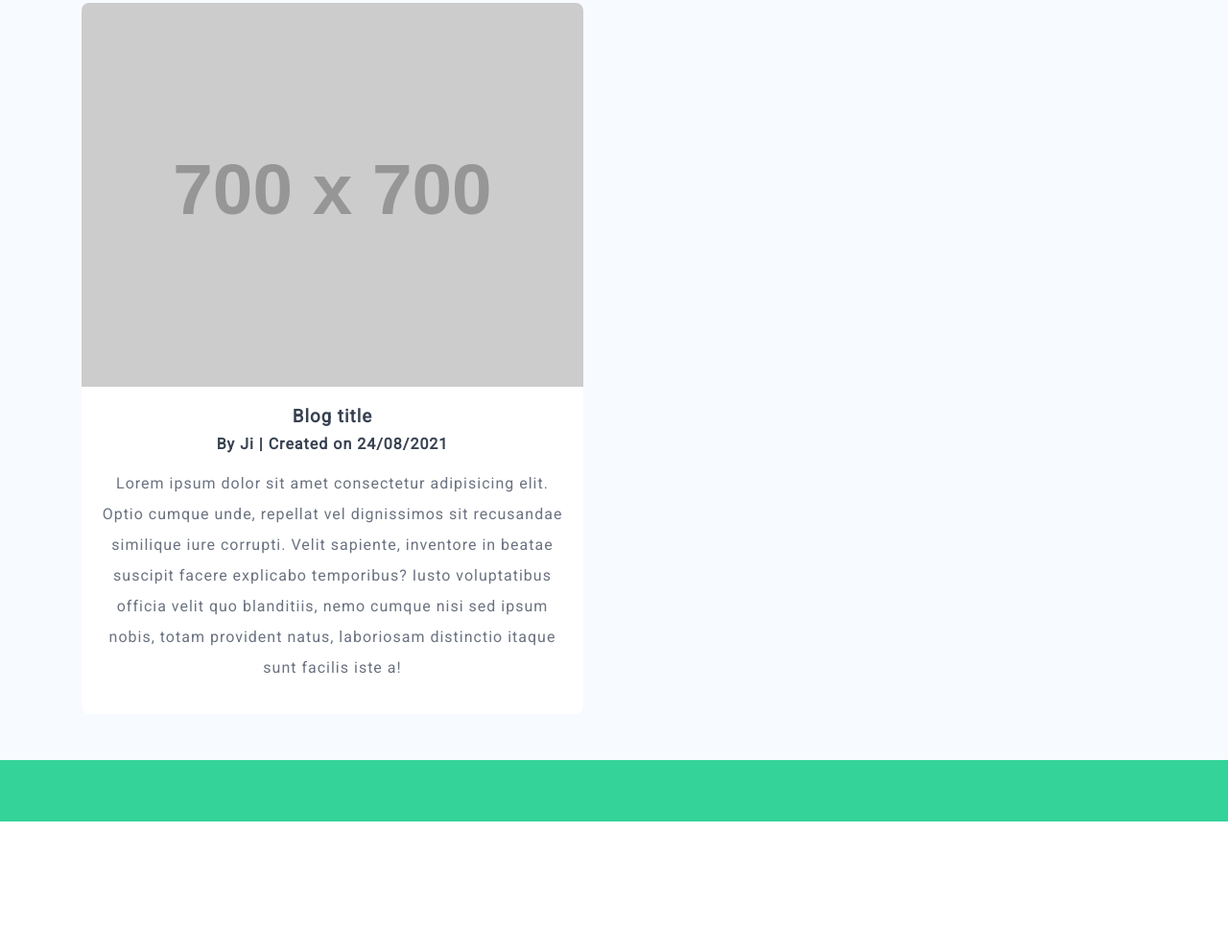
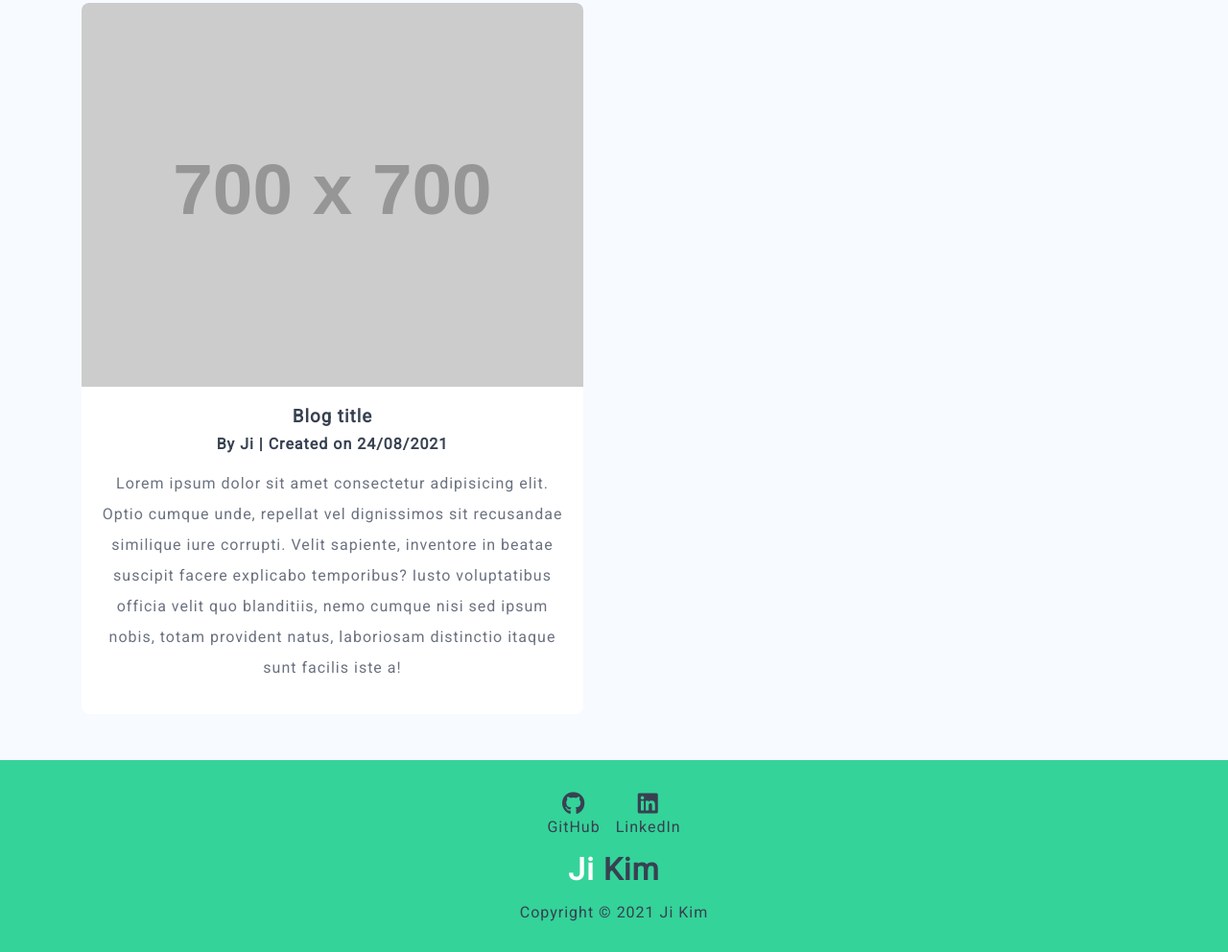
Before and after one commit to jkim333/T1A2-Portfolio, a plain HTML site: page src/blog.html in a window 1280 px wide. Shown: the part 1806-2798 px from the top of the page at 96% size. Before the commit the page ends 2662 px from the top, so only its background shows below. Drawn offline with Linux system fonts and the light colour scheme; placeholder pictures from the web are drawn by us.

Commit message:
Added footer to blog.html.

```diff
--- a/src/blog.html
+++ b/src/blog.html
@@ -175,7 +175,26 @@
     <!-- Blog section end -->
 
     <!-- Footer start -->
-    <footer class="footer"></footer>
+    <footer class="footer">
+      <div class="footer__social">
+        <a href="#" class="footer__link">
+          <section class="footer__link-icon">
+            <i class="fab fa-github"></i>
+          </section>
+          GitHub
+        </a>
+        <a href="#" class="footer__link">
+          <section class="footer__link-icon">
+            <i class="fab fa-linkedin"></i>
+          </section>
+          LinkedIn
+        </a>
+      </div>
+      <h1 class="footer__logo">
+        <span class="footer__logo-first">Ji</span> Kim
+      </h1>
+      <p>Copyright &copy; 2021 Ji Kim</p>
+    </footer>
     <!-- Footer end -->
 
     <script src="./js/main.js"></script>
```
